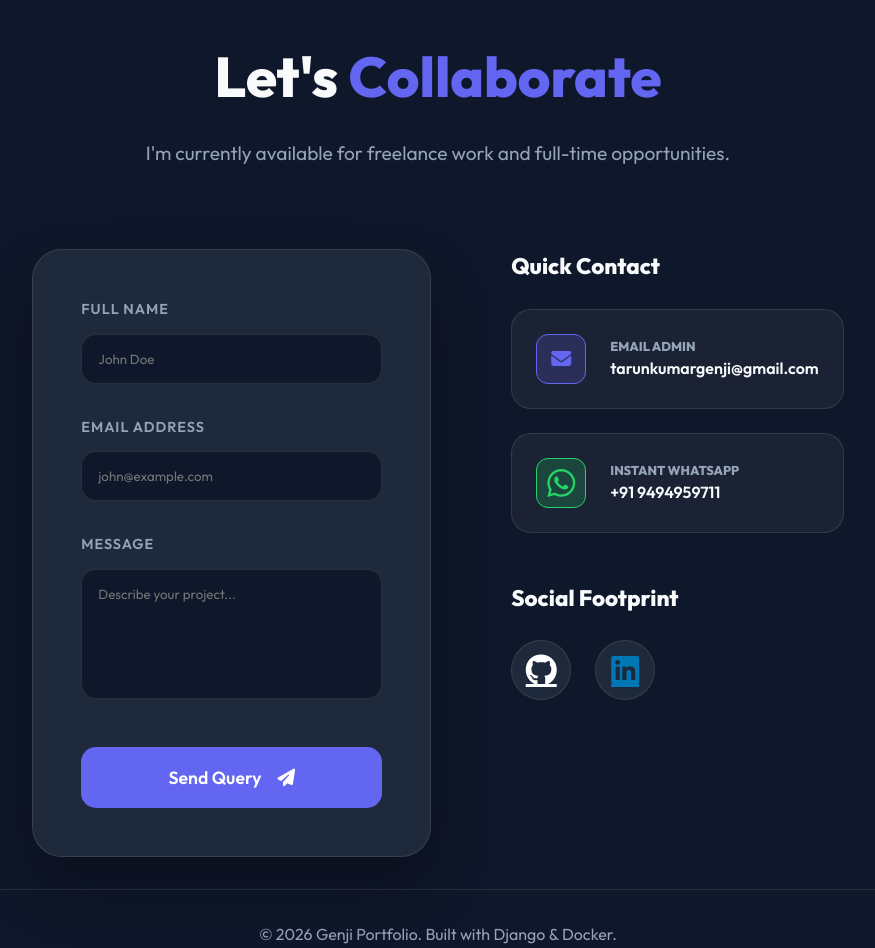
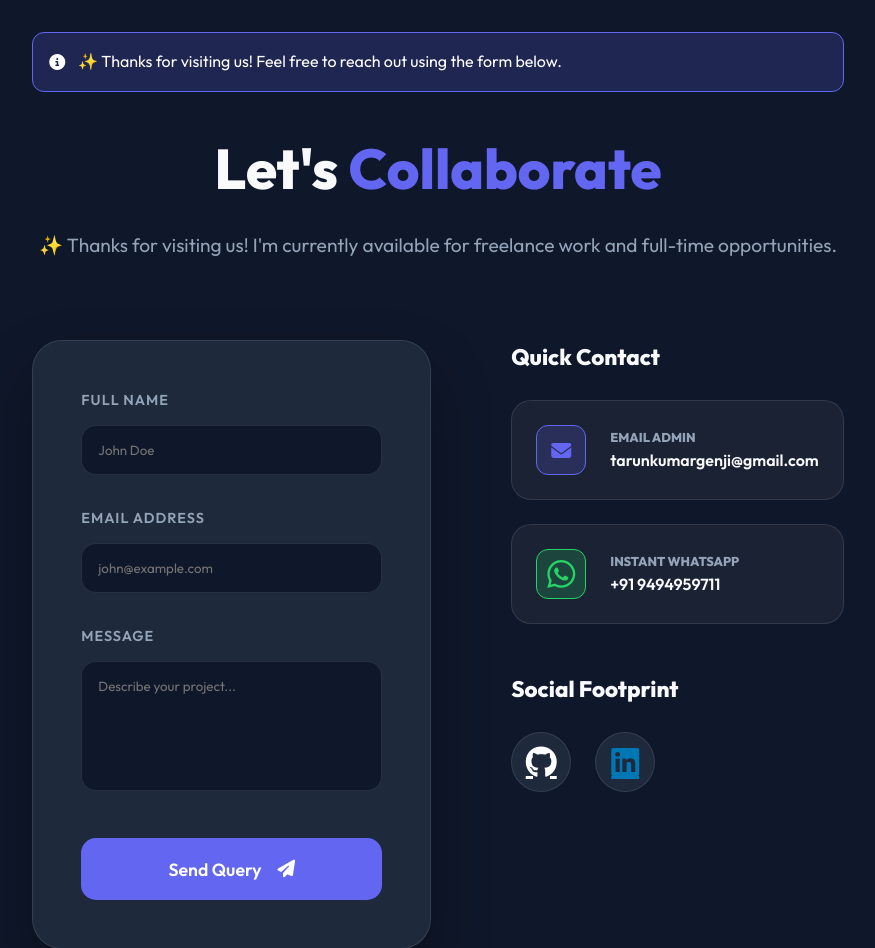
Before and after one commit to genjitarunkumar/genji-portfolio, a Django app: page /contact/ in a window 1280 px wide. Shown: the part 71-1019 px from the top of the page, without its empty margins (202-1077 px from the left). Run offline with Django 5.2, Linux system fonts and the light colour scheme.

Commit message:
Fix database connection, update contact form dual-email logic, and add welcome message

```diff
--- a/contact_app/templates/contact/contact.html
+++ b/contact_app/templates/contact/contact.html
@@ -7,8 +7,8 @@
     <div style="text-align: center; margin-bottom: 5rem;">
         <h1 style="font-size: 3.5rem; margin-bottom: 1rem;">Let's <span
                 style="color: var(--primary);">Collaborate</span></h1>
-        <p style="color: var(--text-muted); font-size: 1.2rem;">I'm currently available for freelance work and full-time
-            opportunities.</p>
+        <p style="color: var(--text-muted); font-size: 1.2rem;">✨ Thanks for visiting us! I'm currently available for
+            freelance work and full-time opportunities.</p>
     </div>
 
     <div style="display: grid; grid-template-columns: 1.2fr 1fr; gap: 5rem;">
--- a/contact_app/views.py
+++ b/contact_app/views.py
@@ -6,59 +6,56 @@ from .models import ContactMessage
 
 def contact_view(request):
     if request.method == 'POST':
-        name = request.POST.get('name')
-        email = request.POST.get('email')
-        message_content = request.POST.get('message')
+        name = request.POST.get('name', '').strip()
+        email = request.POST.get('email', '').strip()
+        message_content = request.POST.get('message', '').strip()
 
-        # Save to DB
+        # 1. Save to Database
         ContactMessage.objects.create(name=name, email=email, message=message_content)
 
-        # Send Emails
+        print(f"\n--- NEW CONTACT FORM SUBMISSION ---")
+        print(f"Name: {name}")
+        print(f"Visitor Email: {email}")
+
+        error_count = 0
+
+        # 2. Email to Admin (YOU)
         try:
-            print(f"\n📧 DEBUG: Starting email process...")
-            print(f"📧 Sending to Admin: tarunkumargenji@gmail.com")
-
-            # 1. Email to YOU (Admin)
             send_mail(
-                subject=f"🔥 New Portfolio Query from {name}",
-                message=f"You have a new message from your portfolio:\n\nName: {name}\nEmail: {email}\n\nMessage:\n{message_content}",
+                subject=f"🔥 New Portfolio Query: {name}",
+                message=f"Hello Tarun,\n\nYou have a new message from your portfolio.\n\nSender: {name}\nSender Email: {email}\n\nMessage:\n{message_content}",
                 from_email=settings.EMAIL_HOST_USER,
-                recipient_list=['tarunkumargenji@gmail.com'],
+                recipient_list=[settings.EMAIL_HOST_USER],
                 fail_silently=False,
             )
-            print(f"✅ Admin email sent successfully!")
+            print(f"✅ Admin notification sent to {settings.EMAIL_HOST_USER}")
+        except Exception as e:
+            print(f"❌ Admin notification failed: {e}")
+            error_count += 1
 
-            print(f"📧 Sending to Visitor: {email}")
-            # 2. Email to the USER (Visitor)
+        # 3. Email to Visitor (THE USER)
+        try:
             send_mail(
-                subject="Thank you for reaching out - Tarun Kumar Genji",
-                message=f"Hi {name},\n\nThank you for visiting my portfolio and reaching out! I have received your message and will get back to you as soon as possible.\n\nBest Regards,\nTarun Kumar Genji",
+                subject="Thank you for contacting Tarun Kumar Genji",
+                message=f"Hi {name},\n\nThank you for reaching out via my portfolio! I have received your message and will get back to you shortly.\n\nYour Message Reference:\n\"{message_content}\"\n\nBest Regards,\nTarun Kumar Genji",
                 from_email=settings.EMAIL_HOST_USER,
                 recipient_list=[email],
                 fail_silently=False,
             )
-            print(f"✅ Visitor email sent successfully!")
+            print(f"✅ Visitor confirmation sent to {email}")
+        except Exception as e:
+            print(f"❌ Visitor confirmation failed for {email}: {e}")
+            error_count += 1
 
-        except Exception as e:
-            print("\n" + "❌"*25)
-            print(f"📧 EMAIL SENDING FAILED!")
-            print(f"Error Message: {str(e)}")
-            print("❌"*25 + "\n")
-            pass
-
-        from accounts_app.models import Profile
-        profile = Profile.objects.first()
-
-        messages.success(request, f"Success! Emails have been sent to you and to {email}.")
-
-        # WhatsApp Redirect (COMMENTED OUT TEMPORARILY FOR TESTING)
-        # if profile and profile.phone_number:
-        #     whatsapp_msg = f"Hi, I'm {name}. {message_content}"
-        #     whatsapp_url = f"https://wa.me/{profile.phone_number}?text={whatsapp_msg.replace(' ', '%20')}"
-        #     return redirect(whatsapp_url)
-
-        return render(request, 'contact/contact.html')
+        if error_count == 0:
+            messages.success(request, f"Success! Your message has been sent. A confirmation email was sent to {email}.")
+        elif error_count < 2:
+            messages.warning(request, "Your message was saved, but we had trouble sending one of the emails.")
+        else:
+            messages.error(request, "We couldn't send the emails, but your message has been saved.")
 
         return redirect('contact')
 
+    # Message for when they land on the page
+    messages.info(request, "✨ Thanks for visiting us! Feel free to reach out using the form below.")
     return render(request, 'contact/contact.html')
--- a/docker-compose.yml
+++ b/docker-compose.yml
@@ -5,10 +5,8 @@ services:
     image: postgres:15
     volumes:
       - postgres_data:/var/lib/postgresql/data
-    environment:
-      - POSTGRES_DB=portfolio_db
-      - POSTGRES_USER=portfolio_user
-      - POSTGRES_PASSWORD=portfolio_pass
+    env_file:
+      - .env
     ports:
       - "5433:5432"
 
--- a/portfolio_site/templates/base.html
+++ b/portfolio_site/templates/base.html
@@ -152,6 +152,33 @@
         .animate-in {
             animation: fadeIn 0.8s ease-out forwards;
         }
+
+        /* Message Styles */
+        .message {
+            padding: 1rem;
+            margin-bottom: 2rem;
+            border-radius: 12px;
+            color: white;
+            animation: fadeIn 0.5s ease-out;
+            display: flex;
+            align-items: center;
+            gap: 0.8rem;
+        }
+
+        .message-success {
+            background: rgba(34, 197, 94, 0.2);
+            border: 1px solid #22c55e;
+        }
+
+        .message-error {
+            background: rgba(239, 68, 68, 0.2);
+            border: 1px solid #ef4444;
+        }
+
+        .message-info {
+            background: rgba(99, 102, 241, 0.2);
+            border: 1px solid #6366f1;
+        }
     </style>
     {% block extra_css %}{% endblock %}
 </head>
@@ -174,6 +201,16 @@
     </nav>
 
     <div class="container">
+        {% if messages %}
+        {% for message in messages %}
+        <div
+            class="message message-{% if message.tags == 'success' %}success{% elif message.tags == 'error' %}error{% else %}info{% endif %}">
+            <i
+                class="fas {% if message.tags == 'success' %}fa-check-circle{% elif message.tags == 'error' %}fa-exclamation-circle{% else %}fa-info-circle{% endif %}"></i>
+            {{ message }}
+        </div>
+        {% endfor %}
+        {% endif %}
         {% block content %}{% endblock %}
     </div>
 
```
